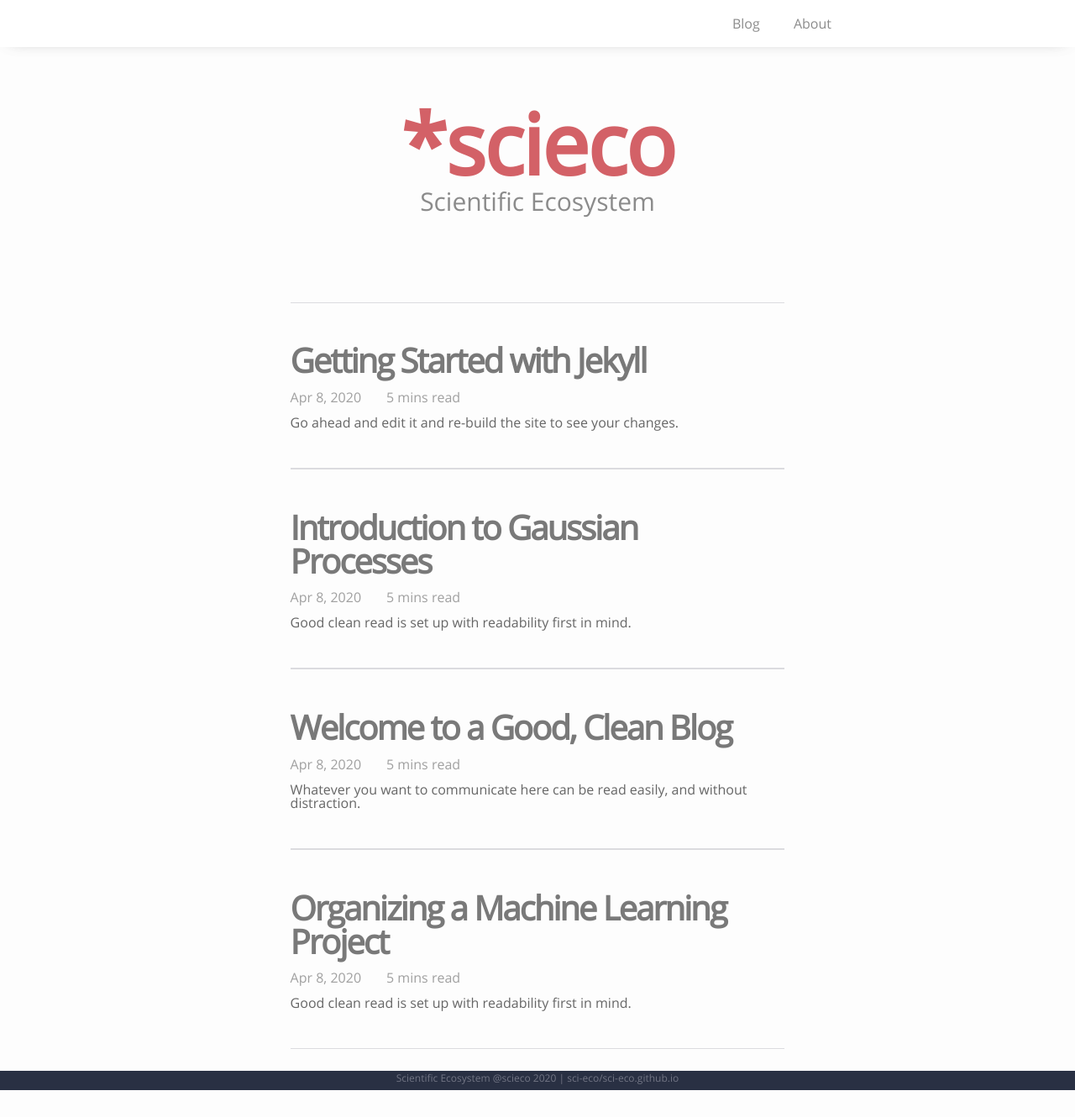
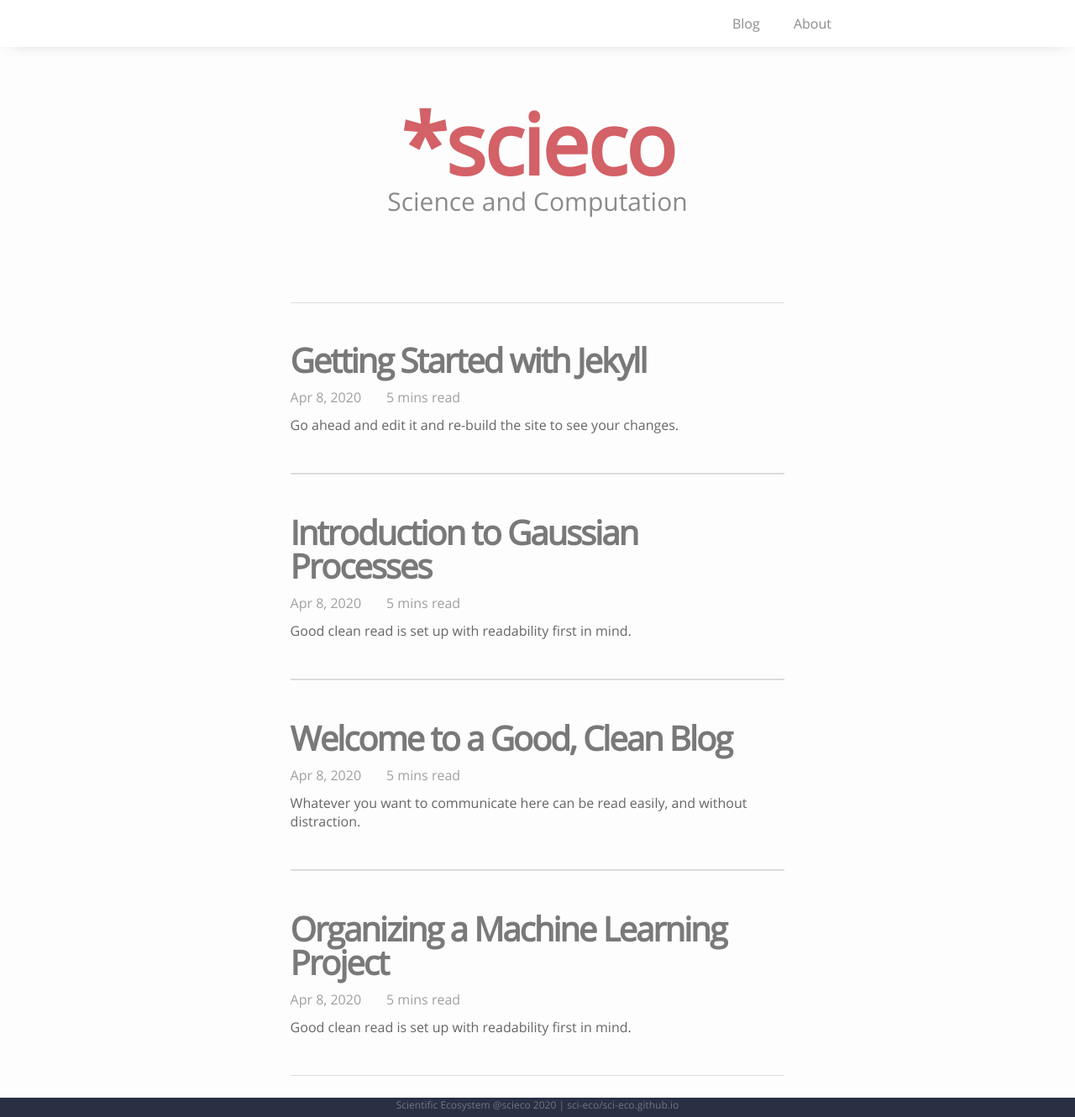
Before and after one commit to scicafe/scicafe.github.io, a Jekyll site: the page built from index.html, in a window 1280 px wide and 1330 px high. Shown: the whole window at 84% size. Built offline with Jekyll 4.4.1, drawn with Linux system fonts in a browser that asks for light colours.

Commit message:
adds fixes to blog layout

```diff
--- a/_config.yml
+++ b/_config.yml
@@ -18,16 +18,16 @@
 # You can create any custom variable you would like, and they will be accessible
 # in the templates via {{ site.myvariable }}.
 
-title: Scientific Ecosystem
-email: your-email@example.com
+title: Science and Computation
+email: nonya@example.com
 description: >- # this means to ignore newlines until "baseurl:"
   Write an awesome description for your new site here. You can edit this
   line in _config.yml. It will appear in your document head meta (for
   Google search results) and in your feed.xml site description.
 baseurl: "" # the subpath of your site, e.g. /blog
 url: "" # the base hostname & protocol for your site, e.g. http://example.com
-twitter_username: scieco
-github_username:  sci-eco
+twitter_username: scicafe
+github_username:  scicafe
 
 # syntax highlighting
 highlighter: rouge
--- a/_layouts/default.html
+++ b/_layouts/default.html
@@ -18,7 +18,7 @@
 <div class="site-title">
 <div class="header-bar">
  <h1>*scieco</h1>
- <span class="tagline">Scientific Ecosystem</span>
+ <span class="tagline">Science and Computation</span>
  <br>
  <br>
  </div>
--- a/_layouts/post.html
+++ b/_layouts/post.html
@@ -59,9 +59,9 @@
     </div>
 
     <div>
-    <div class="section-nav" id="table-of-contents">
-      {% include toc.html html=content %}
-    </div>
+      <div class="section-nav" id="table-of-contents" style="display : none">
+        {% include toc.html html=content %}
+      </div>
 
    <div class="container">
        <br>
--- a/css/master.css
+++ b/css/master.css
@@ -27,6 +27,7 @@ footer {
 
   --text-head: #797979;
   --text-micro: #a0a0a0;
+  --text-author: #545252;
   --text-des: #666;
   --red: #FF3636;
   --blue: #293043;
@@ -282,7 +283,7 @@ h1 {
   font-size: 16px;
   font-family: OpenSans-reg;
   position: relative;
-  line-height: 16px;
+  line-height: 1.4;
 }
 
 
@@ -313,7 +314,7 @@ h1 {
 /*------------Article----------------*/
 
 .container-head {
-  max-width: 700px;
+  max-width: 56%;
   margin: 0 auto;
   padding: 0 0.75rem;
 }
@@ -359,12 +360,12 @@ h1 {
 }
 
 .article-con {
-  color: var(--text-micro);
+  color: var(--text-author);
   padding: 0px 20px 0px 0px;
   font-size: 14px;
   font-family: OpenSans-reg;
   position: relative;
-  text-transform: uppercase;
+  /* text-transform: uppercase; */
 }
 
 
--- a/css/solo.css
+++ b/css/solo.css
@@ -165,8 +165,9 @@ word-wrap: break-word;
 
 table {
   width: 100%;
-  border: 1px solid #ccc;
+  border: 0.5px solid #ccc;
   border-collapse: collapse;
+  font : 14px/1.6 'Open Sans', sans-serif;
 }
 
 td, th {
@@ -193,7 +194,7 @@ pre > code {
 }
 
 .container {
-  max-width: 625px;
+  max-width: 56%;
   margin: 0 auto;
   padding: 0 0.75rem;
 }
```
